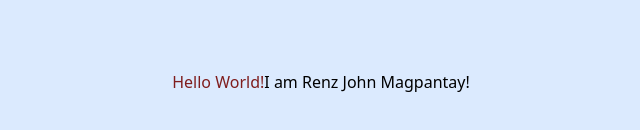
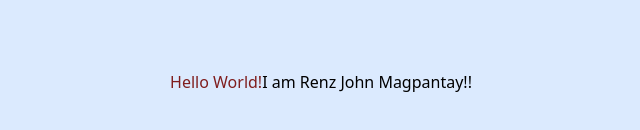
Before and after one commit to irejoma/LeapOfFaith, a plain HTML site: page index.html in a window 1280 px wide. Shown: the part 318-448 px from the top of the page, 319-959 px from the left. Drawn offline with nearby package versions, Linux system fonts and the light colour scheme.

Commit message:
Update index.html

```diff
--- a/index.html
+++ b/index.html
@@ -14,7 +14,7 @@
                 Hello World!
             </h1>
             <h2>
-                I am Renz John Magpantay!
+                I am Renz John Magpantay!!
             </h2>
         </div>
     </section>
```
